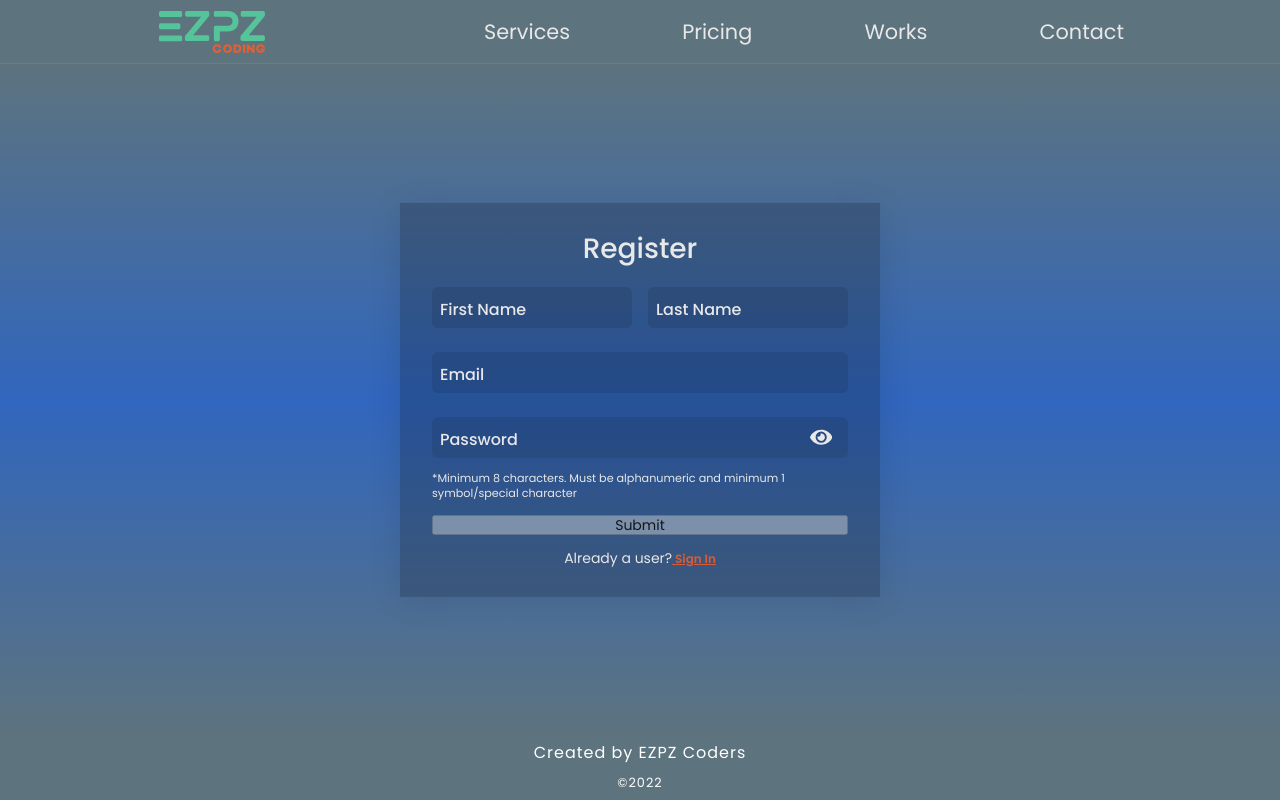
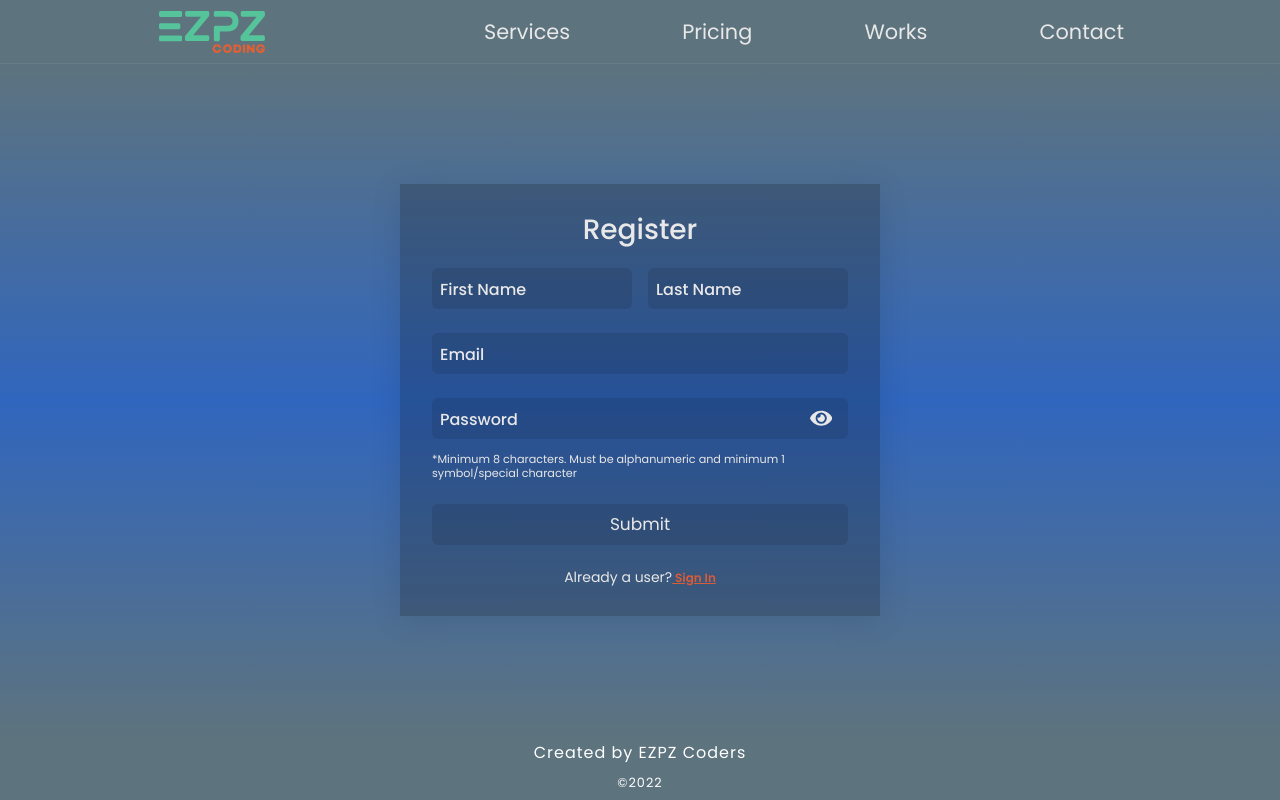
Before and after one commit to pixelverse-studios/pixelverse-studios-ui, a Next.js app: page /register in a window 1280 px wide. Built offline with nearby package versions, Linux system fonts and the light colour scheme.

Commit message:
SubmitButton in Register

```diff
--- a/components/views/auth/Register.tsx
+++ b/components/views/auth/Register.tsx
@@ -9,13 +9,12 @@ import {
     showBanner
 } from '../../../lib/redux/slices/banner'
 import useForm from '../../../utilities/hooks/useForm'
-import { StringField, FormRow, PasswordField } from '../../form'
+import { StringField, FormRow, PasswordField, SubmitButton } from '../../form'
 import { FormProps } from '../../../utilities/types/formTypes'
 import { JWT_SECRET } from '../../../utilities/constants'
 import FormValidations from '../../../utilities/validations/forms'
 import { AppDispatch } from '../../../lib/redux/store'
 import { REGISTER } from '../../../lib/gql/mutations/users'
-import CircleLoader from '../../loader/circle'
 import { setLoading, setProfile } from '../../../lib/redux/slices/user'
 import styles from './AuthPages.module.scss'
 
@@ -155,12 +154,11 @@ const Register = () => {
                                 showMessage={true}
                             />
                         </FormRow>
-                        <button
-                            className={styles.button}
-                            type="submit"
-                            disabled={disableSubmit}>
-                            {user?.loading ? <CircleLoader /> : 'Submit'}
-                        </button>
+                        <SubmitButton
+                            label="Submit"
+                            disabled={disableSubmit}
+                            loading={user.loading}
+                        />
                         <div className={styles.option}>
                             Already a user?
                             <Link href="/login">
```
